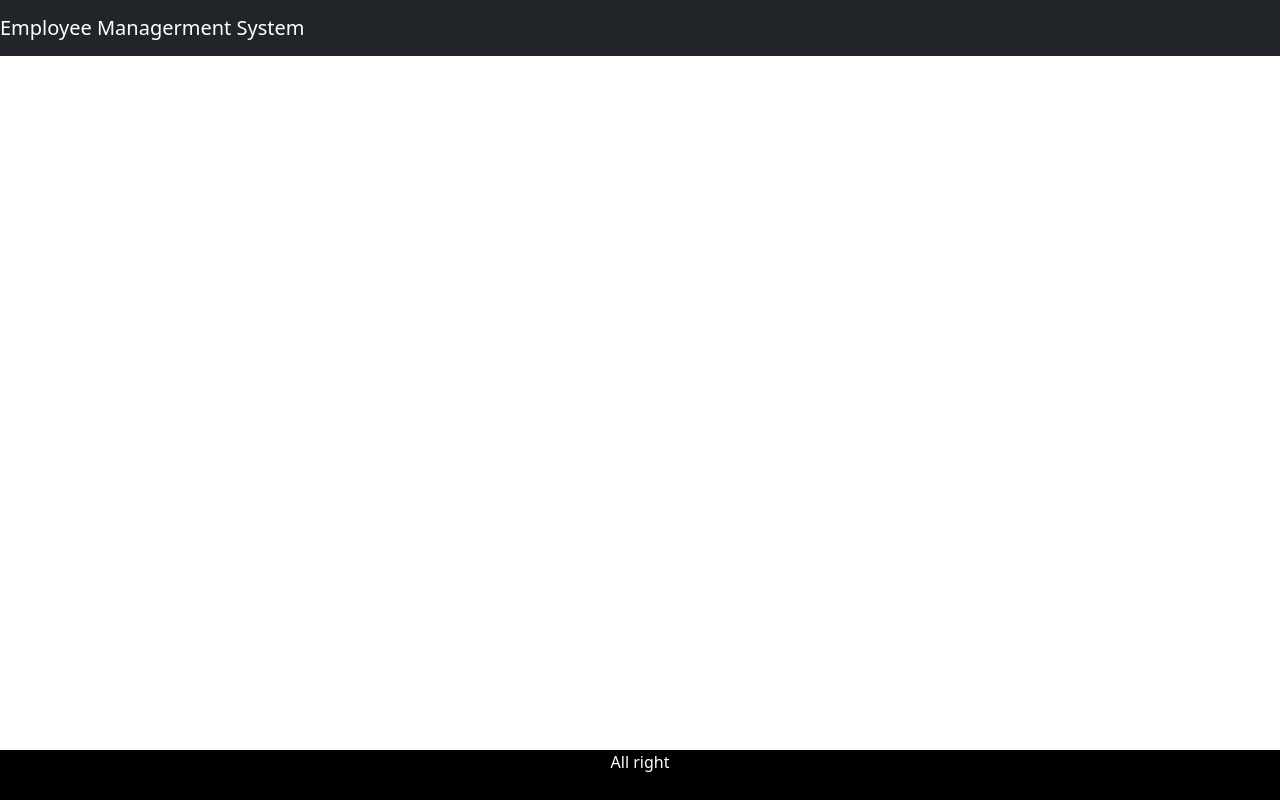
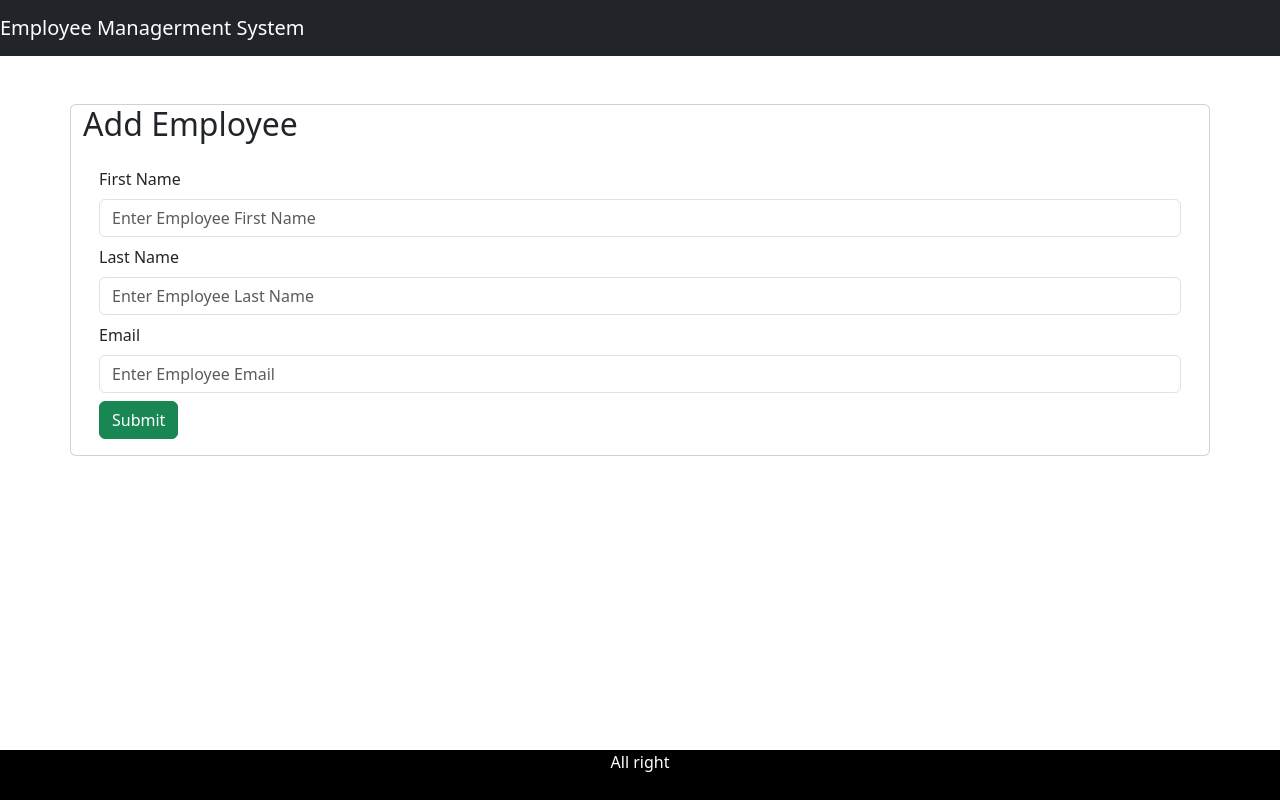
Before and after one commit to Tankhoa15/project-sb-ems-fullstack, a React (Vite) app in the folder ems-frontend/: page /add-employee in a window 1280 px wide. Built offline with nearby package versions, Linux system fonts and the light colour scheme.

Commit message:
handle add employee

```diff
--- a/ems-frontend/src/components/EmployeeComponent.jsx
+++ b/ems-frontend/src/components/EmployeeComponent.jsx
@@ -1,9 +1,83 @@
-import React from 'react'
+import React, {useState} from 'react'
 
 const EmployeeComponent = () => {
+
+  const [firstName, setFirstName] = useState('')
+  const [lastName, setLastName] = useState('')
+  const [email, setEmail] = useState('')
+
+  function handleFirstName(e){
+    setFirstName(e.target.value);
+  }
+
+  function handleLastName(e){
+    setLastName(e.target.value);
+  }
+
+  function handleEmail(e){
+    setEmail(e.target.value);
+  }
+
+  function saveEmployee(e){
+    e.preventDefault();
+
+    const employee = {firstName,lastName,email}
+    console.log(employee);
+  }
+
   return (
-    <div>
+    <div className='container'>
+      <br /> <br />
+      <div className='row'>
+        <div className='card'>
+          <h2 className='text-content'>Add Employee</h2>
+          <div className='card-body'>
+            <form>
+              <div className='form-group mb-2'>
+                <label className='form-label'>First Name</label>
+                <input
+                  type='text'
+                  placeholder='Enter Employee First Name'
+                  name='firstName'
+                  value={firstName}
+                  className='form-control'
+                  onChange={handleFirstName}
+                >
+                </input>
+              </div>
 
+              <div className='form-group mb-2'>
+                <label className='form-label'>Last Name</label>
+                <input
+                  type='text'
+                  placeholder='Enter Employee Last Name'
+                  name='lastName'
+                  value={lastName}
+                  className='form-control'
+                  onChange={handleLastName}
+                >
+                </input>
+              </div>
+
+              <div className='form-group mb-2'>
+                <label className='form-label'>Email</label>
+                <input
+                  type='email'
+                  placeholder='Enter Employee Email'
+                  name='email'
+                  value={email}
+                  className='form-control'
+                  onChange={handleEmail}
+                >
+                </input>
+              </div>
+
+              <button className='btn btn-success' onClick={saveEmployee}>Submit</button>
+
+            </form>
+          </div>
+        </div>
+      </div>
     </div>
   )
 }
```
